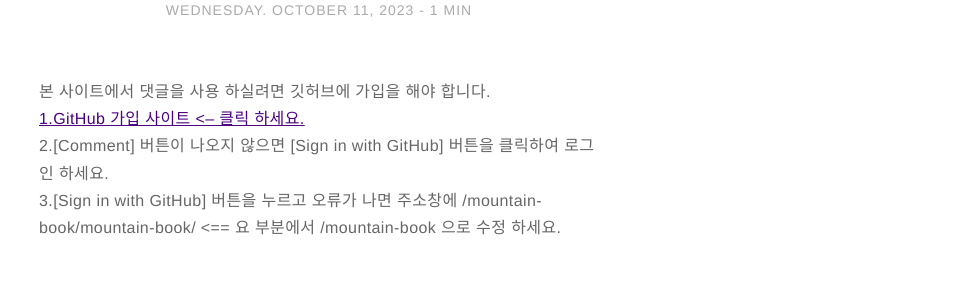
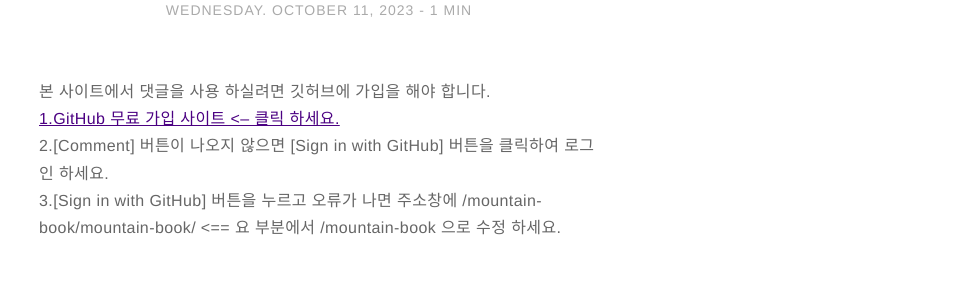
Before and after one commit to sansonyeo/mountain-book, a Jekyll site: the page built from _posts/2023-10-12-댓글사용법.markdown, in a window 1280 px wide. Shown: the part 197-497 px from the top of the page, without its empty margins (321-1280 px from the left). Built offline with Jekyll 4.4.1, drawn with Linux system fonts in a browser that asks for light colours; nearby versions of some CDN libraries; comment, search, counter and statistics services are not loaded.

Commit message:
Update 2023-10-12-댓글사용법.markdown

```diff
--- a/_posts/2023-10-12-댓글사용법.markdown
+++ b/_posts/2023-10-12-댓글사용법.markdown
@@ -12,7 +12,7 @@ externalLink: false
 ---
 
 본 사이트에서 댓글을 사용 하실려면 깃허브에 가입을 해야 합니다.
-<br>[1.GitHub 가입 사이트 <-- 클릭 하세요.](https://github.com/signup?source=login)
+<br>[1.GitHub 무료 가입 사이트 <-- 클릭 하세요.](https://github.com/signup?source=login)
 <br>2.[Comment] 버튼이 나오지 않으면 [Sign in with GitHub] 버튼을 클릭하여 로그인 하세요.
 <br>3.[Sign in with GitHub] 버튼을 누르고 오류가 나면 주소창에 /mountain-book/mountain-book/ <== 요 부분에서 /mountain-book 으로 수정 하세요.
 
```
